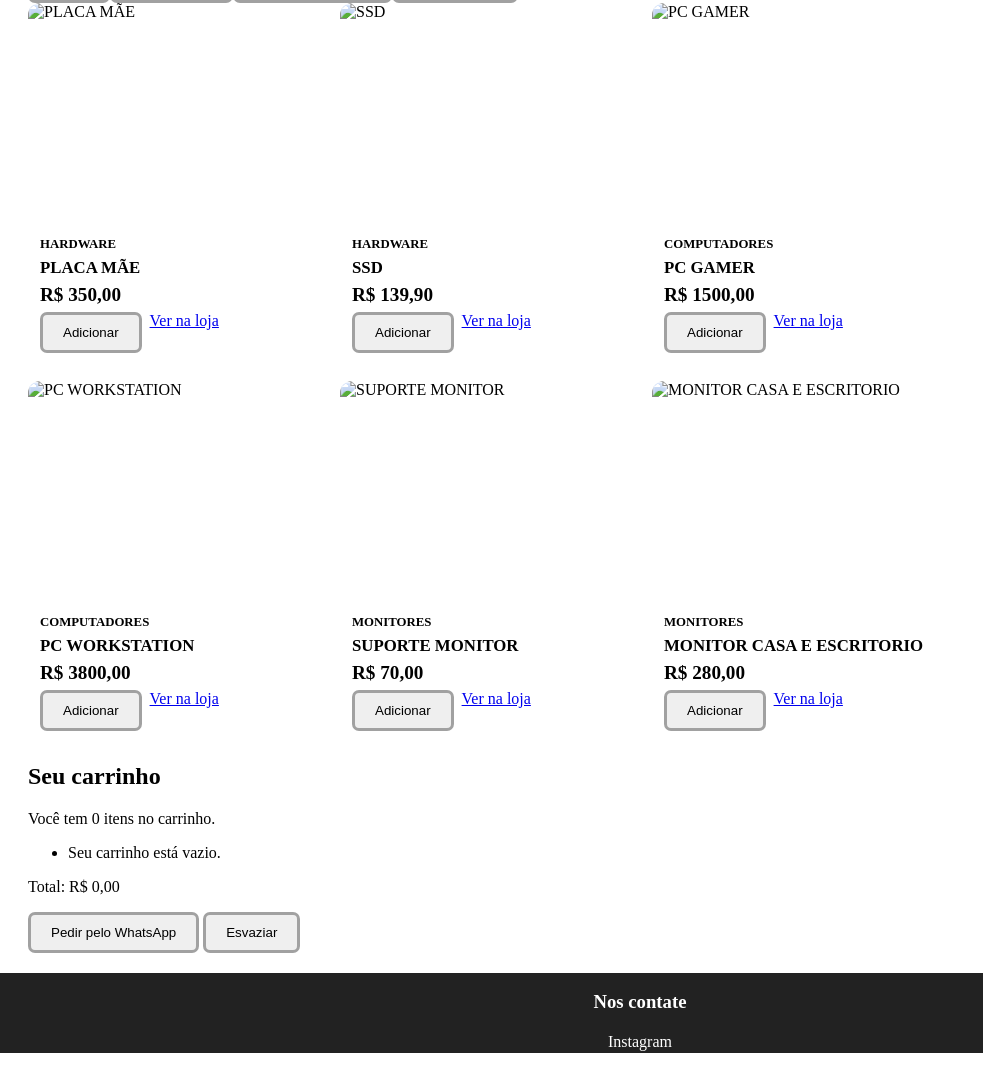
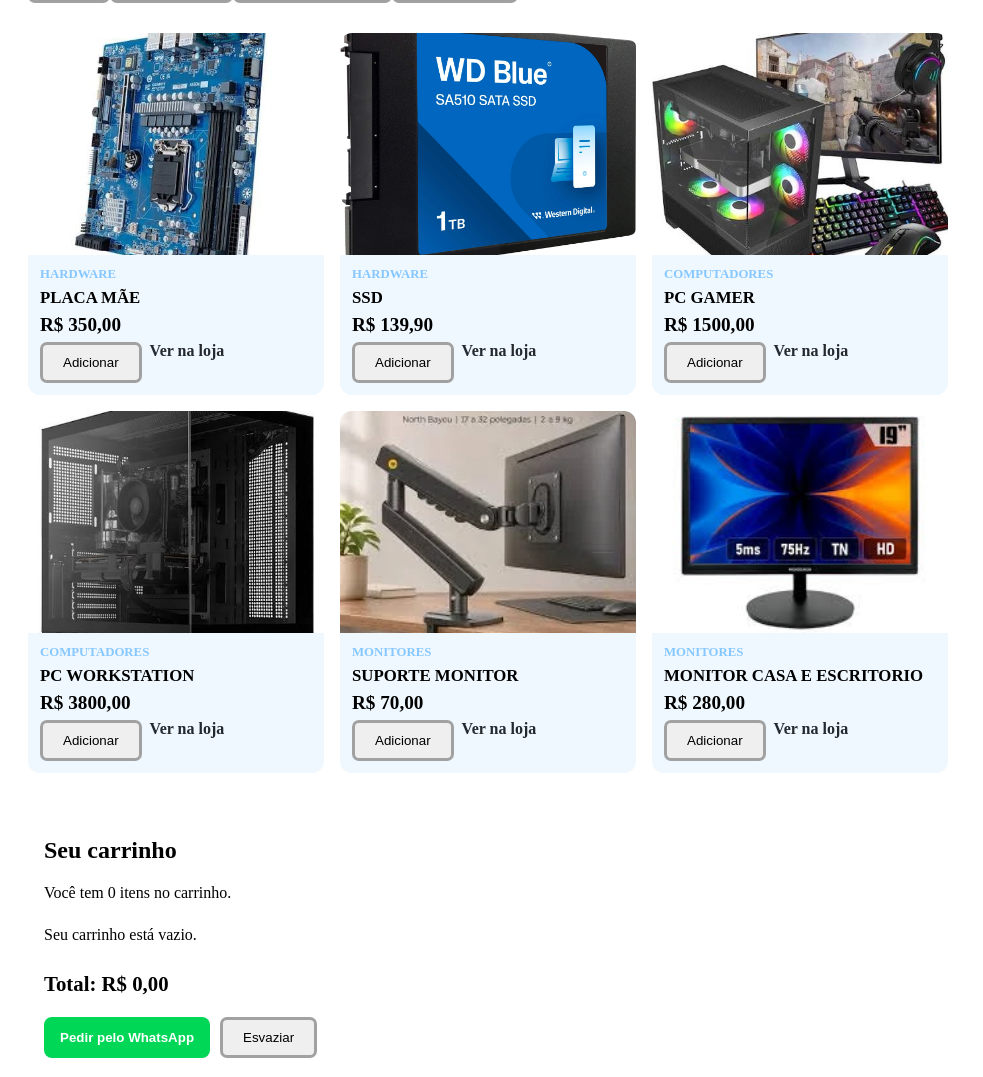
Before and after one commit to marcosoaresalves05-dotcom/Projeto-de-Loja, a plain HTML site: page index.html in a window 1280 px wide. Shown: the part 215-1292 px from the top of the page, without its empty margins (0-983 px from the left). Before the commit the page ends 1268 px from the top, so only its background shows below. Drawn offline with Linux system fonts and the light colour scheme.

Commit message:
Produtos e visual
Implementação de produtos e outras mudanãs visuais.

```diff
--- a/index.html
+++ b/index.html
@@ -3,7 +3,7 @@
 
     <head>
         <meta charset="UTF-8">
-        <meta name="viewport" content="width=device-width, initial0-scale=1"> <!-- Dá instruções ao navegador de como controlar dimensões para poder se adaptar ao dispositivo vendo o site no momento -->
+        <meta name="viewport" content="width=device-width, initial0-scale=1.0"> <!-- Dá instruções ao navegador de como controlar dimensões para poder se adaptar ao dispositivo vendo o site no momento -->
         <link rel="stylesheet" href="styles.css"> <!--Chamando o arquivo CSS pra fazer a estilização da página-->
         <link rel="icon" type="image/x-icon" href="Images/placeholder.png">
         <title>Pulsar Informática</title> <!-- Nome que vai aparecer na barra de pesquisa, não na página inicial -->
--- a/script.js
+++ b/script.js
@@ -1,11 +1,11 @@
 // ===== 1. DADOS: array de objetos =====
 let produtos = [
-  { nome: "PLACA MÃE",                 categoria: "HARDWARE",  preco:  350.0,  imagem: "img/placamãe2.png", link: "https://www.mercadolivre.com.br" },
-  { nome: "SSD",                       categoria: "HARDWARE",  preco: 139.9, imagem: "img/SSD1TB.png",  link: "https://www.mercadolivre.com.br" },
-  { nome: "PC GAMER",                  categoria: "COMPUTADORES",preco: 1500.0,  imagem: "img/pcgamer.png",   link: "https://www.mercadolivre.com.br" },
-  { nome: "PC WORKSTATION",            categoria: "COMPUTADORES",preco: 3800.0,  imagem: "img/workstation.png",  link: "https://www.mercadolivre.com.br" },
-  { nome: "SUPORTE MONITOR",           categoria: "MONITORES",  preco: 70.0,   imagem: "img/suporte.png",   link: "https://www.mercadolivre.com.br" },
-  { nome: "MONITOR CASA E ESCRITORIO", categoria: "MONITORES",  preco: 280.0,  imagem: "img/monitor.png",  link: "https://www.mercadolivre.com.br" }
+  { nome: "PLACA MÃE",                 categoria: "HARDWARE",  preco:  350.0,  imagem: "img/placamãe2.jpeg", link: "https://www.mercadolivre.com.br" },
+  { nome: "SSD",                       categoria: "HARDWARE",  preco: 139.9, imagem: "img/ssd1tb.jpg",  link: "https://www.mercadolivre.com.br" },
+  { nome: "PC GAMER",                  categoria: "COMPUTADORES",preco: 1500.0,  imagem: "img/pcgamer.jpeg",   link: "https://www.mercadolivre.com.br" },
+  { nome: "PC WORKSTATION",            categoria: "COMPUTADORES",preco: 3800.0,  imagem: "img/workstation.jpeg",  link: "https://www.mercadolivre.com.br" },
+  { nome: "SUPORTE MONITOR",           categoria: "MONITORES",  preco: 70.0,   imagem: "img/suporte.jpeg",   link: "https://www.mercadolivre.com.br" },
+  { nome: "MONITOR CASA E ESCRITORIO", categoria: "MONITORES",  preco: 280.0,  imagem: "img/monitor.jpeg",  link: "https://www.mercadolivre.com.br" }
 ];
 
 let carrinho = [];
@@ -66,7 +66,7 @@ function mostrarVitrine() {
             <span class="preco">${formatarPreco(p.preco)}</span>
             <div class="botoes">
               <button class="btn-add" onclick="adicionarAoCarrinho(${i})">Adicionar</button>
-              <a class="link-externo" href="${p.link}" target="_blank" rel="noopener">Ver na loja</a>
+              <a id="linkbranco" href="${p.link}" target="_blank" rel="noopener">Ver na loja</a>
             </div>
           </div>
         </article>`;
@@ -171,6 +171,14 @@ function carregar() {
     document.getElementById("btn-tema").textContent = "Tema claro";
   }
 }
+function mostrarSenha() {
+  var x = document.getElementById("senha");
+  if (x.type === "password") {
+    x.type = "text";
+  } else {
+    x.type = "password"
+  }
+}
 
 // ===== 9. INÍCIO =====
 carregar();
--- a/styles.css
+++ b/styles.css
@@ -2,13 +2,14 @@
 manter a consistência */
 :root {
     --cinza-dark: rgb(34, 34, 34);
-    --carmesin: #dc143c;
-    --carmesin-highlight: rgb(241, 161, 177);
+    --accent: rgb(134, 199, 255);
+    --highlight: rgb(197, 228, 255);
     --texto-padrao: black;
     --texto-branco: white;
     --fundo-branco: #ffff;
     --tema-escuro: #24292e;
     --borda-padrao: #a1a1a1;
+    --zap: #00d756;
 }
 * {
     box-sizing: border-box;
@@ -45,7 +46,7 @@ a {
     font-size: 20;
 }
 #link:hover {
-    color: var(--carmesin);
+    color: var(--accent);
 }
 footer {
     background: var(--cinza-dark);
@@ -61,6 +62,7 @@ body {
 }
 .form {
     padding-top: 150px;
+    align-items: center;
 }
 .formulario {
     width: 500px;
@@ -69,10 +71,10 @@ body {
     padding: 20px;
     border-radius: 7px;
     box-shadow: 0 4px 8px rgba(0, 0, 0, 0.3);
-    padding-top: 35px;
+    justify-content: center;
 }
 input {
-    width: 100%;
+    width: 70%;
     padding: 10px;
     margin-bottom: 20px;
     border: 3px solid var(--borda-padrao);
@@ -85,10 +87,11 @@ input {
     width: 30%;
 }
 #enviar:hover {
-    border: 3px solid var(--carmesin);
-    background-color: var(--carmesin-highlight);
+    border: 3px solid var(--accent);
+    background-color: var(--highlight);
 }
 .form {
+    align-items: center;
     text-align: center;
 }
 .troca {
@@ -97,9 +100,11 @@ input {
 }
 #linkbranco {
     color: var(--tema-escuro);
+    text-decoration: none;
+    font-weight: bold;
 }
 #linkbranco:hover {
-    color: var(--carmesin);
+    color: var(--accent);
 }
 button {
     border: solid var(--borda-padrao);
@@ -109,8 +114,8 @@ button {
     padding: 10px 20px;
 }
 button:hover {
-    border: solid var(--carmesin);
-    background-color: var(--carmesin-highlight);
+    border: solid var(--accent);
+    background-color: var(--highlight);
 }
 .vitrine {
   display: grid;
@@ -125,9 +130,87 @@ button:hover {
   display: flex;
   flex-direction: column;
 }
-.produto img { width: 100%; aspect-ratio: 4 / 3; object-fit: cover; display: block; }
-.produto .corpo { padding: 12px; display: flex; flex-direction: column; gap: 6px; flex: 1; }
-.produto h3 { margin: 0; font-size: 1.05rem; }
-.produto .categoria { font-size: 0.8rem; color: var(--destaque); font-weight: bold; }
-.produto .preco { font-size: 1.2rem; font-weight: bold; }
-.produto .botoes { display: flex; gap: 8px; margin-top: auto; flex-wrap: wrap; }
+.produto img {
+    width: 100%;
+    aspect-ratio: 4 / 3;
+    object-fit: cover;
+    display: block;
+}
+.produto .corpo {
+    padding: 12px;
+    display: flex;
+    flex-direction:
+    column;
+    gap: 6px; flex: 1;
+    background-color: aliceblue;
+}
+.escuro .produto .corpo {
+    background-color: aliceblue;
+    color: black;
+}
+.produto h3 {
+    margin: 0;
+    font-size: 1.05rem;
+}
+.produto .categoria {
+    font-size: 0.8rem;
+    color: var(--accent);
+    font-weight: bold;
+}
+.produto .preco {
+    font-size: 1.2rem;
+    font-weight: bold;
+}
+.produto .botoes {
+    display: flex;
+    gap: 8px;
+    margin-top: auto;
+    flex-wrap: wrap; }
+
+.check, .senha {
+    display: flex;
+}
+.vitrine {
+    padding-top: 30px;
+}
+.carrinho {
+  background: var(--card);
+  border: 1px solid var(--borda);
+  border-radius: 12px;
+  padding: 16px;
+  margin-top: 28px;
+}
+.carrinho ul {
+    list-style: none;
+    padding: 0; margin: 0;
+}
+.carrinho li {
+  display: flex;
+  justify-content: space-between;
+  align-items: center;
+  gap: 10px;
+  padding: 8px 0;
+  border-bottom: 1px solid var(--borda);
+}
+.total {
+    font-size: 1.3rem;
+    font-weight: bold;
+}
+.acoes {
+    display: flex;
+    gap: 10px;
+    flex-wrap: wrap;
+}
+.btn-zap {
+  background: var(--zap);
+  color: #fff;
+  border: none;
+  border-radius: 8px;
+  padding: 10px 16px;
+  font-weight: bold;
+  cursor: pointer;
+}
+.btn-zap:hover {
+  background: var(--zap);
+  cursor: pointer;
+}
```
Also changed, not shown: cadastro.html (+6 -4 lines), login.html (+4 -2 lines), img/monitor.jpeg (added), img/pcgamer.jpeg (added), img/placamãe2.jpeg (added), img/placeholder.png (renamed from Images/placeholder.png), img/ssd1tb.jpg (added), img/suporte.jpeg (added), img/workstation.jpeg (added).
